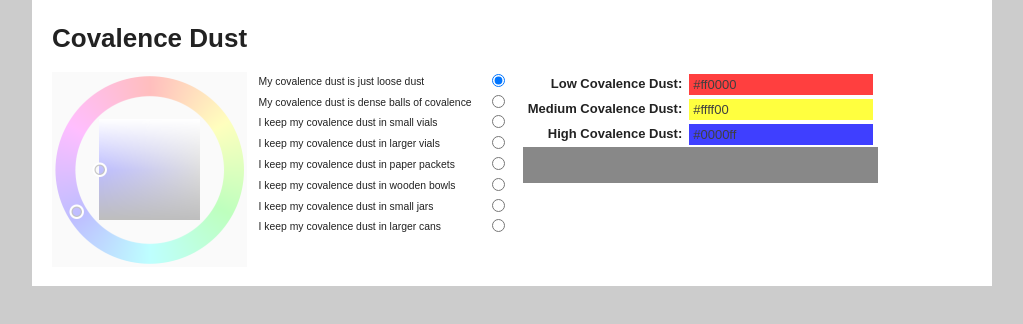
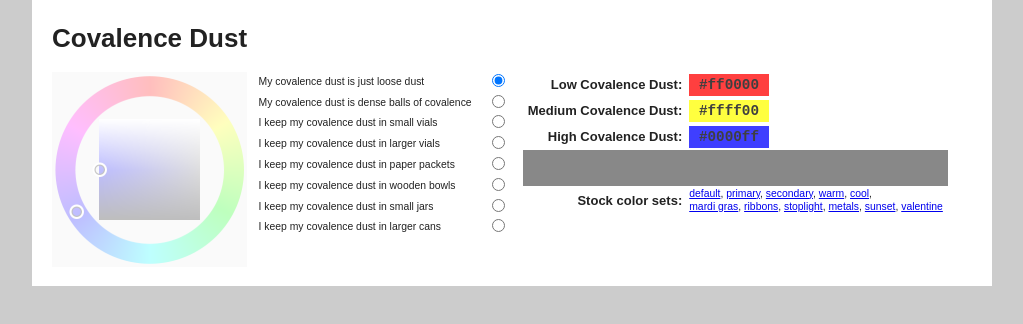
Before and after one commit to MidnightLightning/Equivalent-Exchange-texturizer, a plain HTML site: page index.html in a window 1280 px wide. Shown: the whole page, without its empty margins (128-1151 px from the left). Drawn offline with nearby package versions, Linux system fonts and the light colour scheme.

Commit message:
Add stock color groups

```diff
--- a/inc/main.js
+++ b/inc/main.js
@@ -1,9 +1,11 @@
+dust_preview_old = false; // Is the preview image up-to-date?
+selected_dust_color = false; // Currently-selected color field
+
 $(document).ready(function() {
 	// Initialize Farbtastic color picker
 	// http://acko.net/dev/farbtastic
 	var $f = $.farbtastic('#color_picker'); // Create color picker
 	var $p = $('#color_picker').css('opacity', 0.25); // Dim container by default
-	var selected_dust_color; // Currently-selected color field
 	$('input.color')
 		.each(function() {
 			$f.linkTo(this);
@@ -22,24 +24,25 @@ $(document).ready(function() {
 			$(selected_dust_color = this)
 				.css('opacity', 1)
 				.addClass('selected');
-		});
+		})
+		.change(set_dust_preview_old);
 	$f.linkTo(function() {}); // Start off unlinked
 
 	// Dust preview image
-		var dust_preview_old = false; // Is the preview image up-to-date?
 	$('#dust_preview_image').click(function(e) {
 		if (dust_preview_old) {
 			update_dust_preview(); // Update the preview image
 		}
 	});
-		$('#color_picker').bind('colorChange', function(e, c) {
-			// Color has been updated; invalidate the preview image
+	$('#color_picker').bind('colorChange', set_dust_preview_old); // Color has been updated; invalidate the preview image
+	$('input[name=dust_type]').change(update_dust_preview);
+	update_dust_preview(); // Start out updated
+});
+
+function set_dust_preview_old() {
 	dust_preview_old = true;
 	$('#dust_preview_image').css('opacity', 0.25).css('cursor', 'pointer');
-		});
-
-});
-
+}
 function update_dust_preview() {
 	var new_src = 'img/dust_preview.php?';
 	new_src += 't='+$('input[name=dust_type]:checked').val();
@@ -47,3 +50,24 @@ function update_dust_preview() {
 	$('#dust_preview_image').attr('src', new_src).css('opacity', 1).css('cursor', '');
 	dust_preview_old = false;
 }
+
+function set_dust_colors(lo_color, med_color, hi_color) {
+	var $f = $.farbtastic('#color_picker'); // Get color picker
+
+	if (selected_dust_color) {
+		$(selected_dust_color)
+			.css('opacity', 0.75)
+			.removeClass('selected');
+	}
+
+	$f.linkTo('input[name=dust_low_color]').setColor(lo_color); // Set low
+	$f.linkTo('input[name=dust_med_color]').setColor(med_color); // Set medium
+	$f.linkTo('input[name=dust_hi_color]').setColor(hi_color); // Set high
+
+	$e = $('input[name=dust_hi_color]')
+		.css('opacity', 1)
+		.addClass('selected');
+	selected_dust_color = $e.get(0);
+
+	update_dust_preview();
+}
--- a/inc/style.css
+++ b/inc/style.css
@@ -207,5 +207,5 @@ div#wrapper > div.content { padding:5px 20px; }
 table.form-list td { font-size:80%; padding:2px 5px; }
 table.form th { text-align:right; padding:2px 2px 2px 5px; }
 table.form td { padding:2px 5px; }
-input.color { border:2px solid transparent; }
+input.color { border:2px solid transparent; width:5em; font-size:1.1em; text-align:center; font-family:monospace; font-weight:bold; }
 input.color.selected { border-color:#000; }
--- a/index.html
+++ b/index.html
@@ -27,11 +27,13 @@
 		<tr><td>I keep my covalence dust in small jars</td><td><span class="dust_type_preview"></span></td><td><input type="radio" name="dust_type" value="jar" /></td></tr>
 		<tr><td>I keep my covalence dust in larger cans</td><td><span class="dust_type_preview"></span></td><td><input type="radio" name="dust_type" value="can" /></td></tr>
 	</table>
-	<table class="form" style="float:left; margin:0 0.5em;">
+	<table class="form" style="float:left; margin:0 0.5em; max-width:440px;">
 		<tr><th><label for="dust_low_color">Low Covalence Dust:</label></th><td><input type="text" class="color" name="dust_low_color" id="dust_low_color" value="#ff0000" /></td></tr>
-		<tr><th><label for="dust_med_color">Medium Covalence Dust:</label></th><td><input type="text" class="color" name="dust_med_color" id="dust_med_color" value="#ffff00" /></td></tr>
+		<tr><th style="white-space:nowrap;"><label for="dust_med_color">Medium Covalence Dust:</label></th><td><input type="text" class="color" name="dust_med_color" id="dust_med_color" value="#ffff00" /></td></tr>
 		<tr><th><label for="dust_hi_color">High Covalence Dust:</label></th><td><input type="text" class="color" name="dust_hi_color" id="dust_hi_color" value="#0000ff"/></td></tr>
 		<tr><td colspan="2" style="background-color:#888; padding:10px; text-align:center;"><img id="dust_preview_image" src="img/dust_preview.php?t=dust&amp;c=FF0000,FFFF00,0000FF" alt="" /></td></tr>
+		<tr><th>Stock color sets:</th><td style="font-size:80%;"><a href="#" onclick="set_dust_colors('#00ff00', '#00ffff', '#0000ff');">default</a>, <a href="#" onclick="set_dust_colors('#ff0000', '#ffff00', '#0000ff');">primary</a>, <a href="#" onclick="set_dust_colors('#ff9900', '#009900', '#660099');">secondary</a>, <a href="#" onclick="set_dust_colors('#cc0000', '#ff9900', '#ffff00');">warm</a>, <a href="#" onclick="set_dust_colors('#009900', '#0000ff', '#990099');">cool</a>,<br />
+			<a href="#" onclick="set_dust_colors('#990099', '#cccc00', '#008000');">mardi gras</a>, <a href="#" onclick="set_dust_colors('#ffff66', '#ff0000', '#0000ff');">ribbons</a>, <a href="#" onclick="set_dust_colors('#33aa00', '#ffff00', '#ff0000');">stoplight</a>, <a href="#" onclick="set_dust_colors('#cc6600', '#aaaaaa', '#ffcc33');">metals</a>, <a href="#" onclick="set_dust_colors('#6600aa', '#cc0000', '#ff9900');">sunset</a>, <a href="#" onclick="set_dust_colors('#cccccc', '#ff99aa', '#ff0000');">valentine</a></td></tr>
 	</table>
 	<p class="clear">&nbsp;</p>
 </div>
```
Lines whose indentation alone changed are shown as unchanged.
